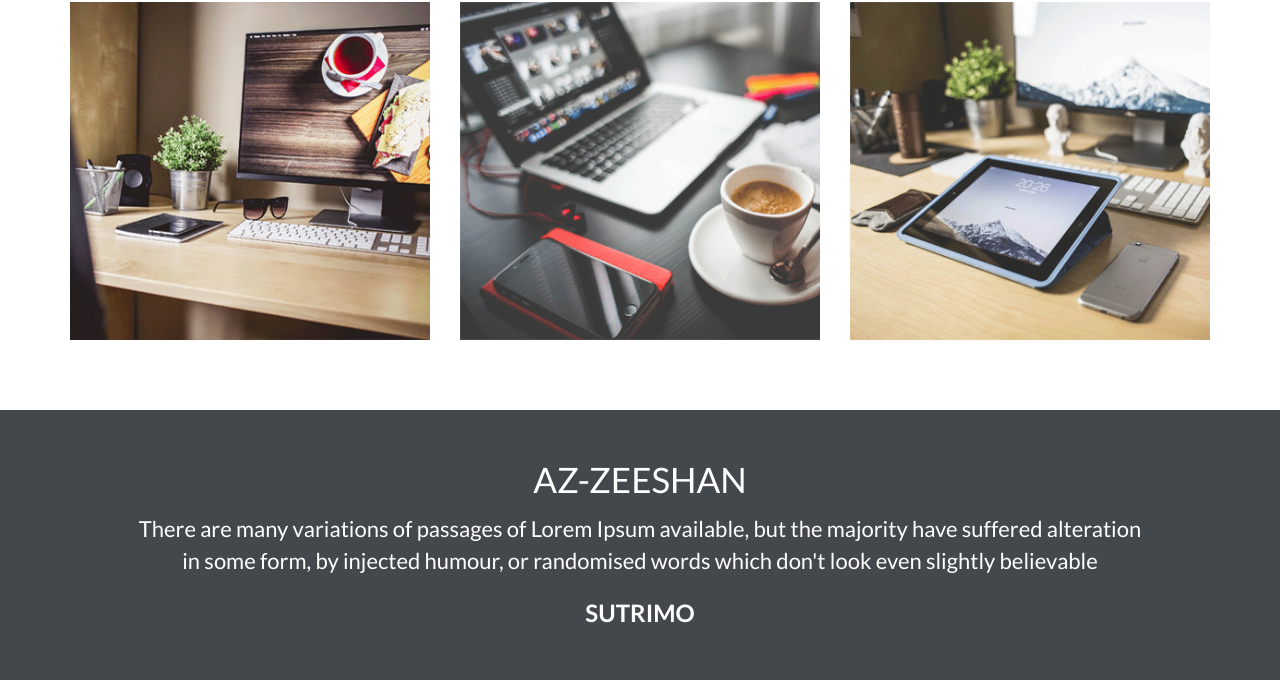
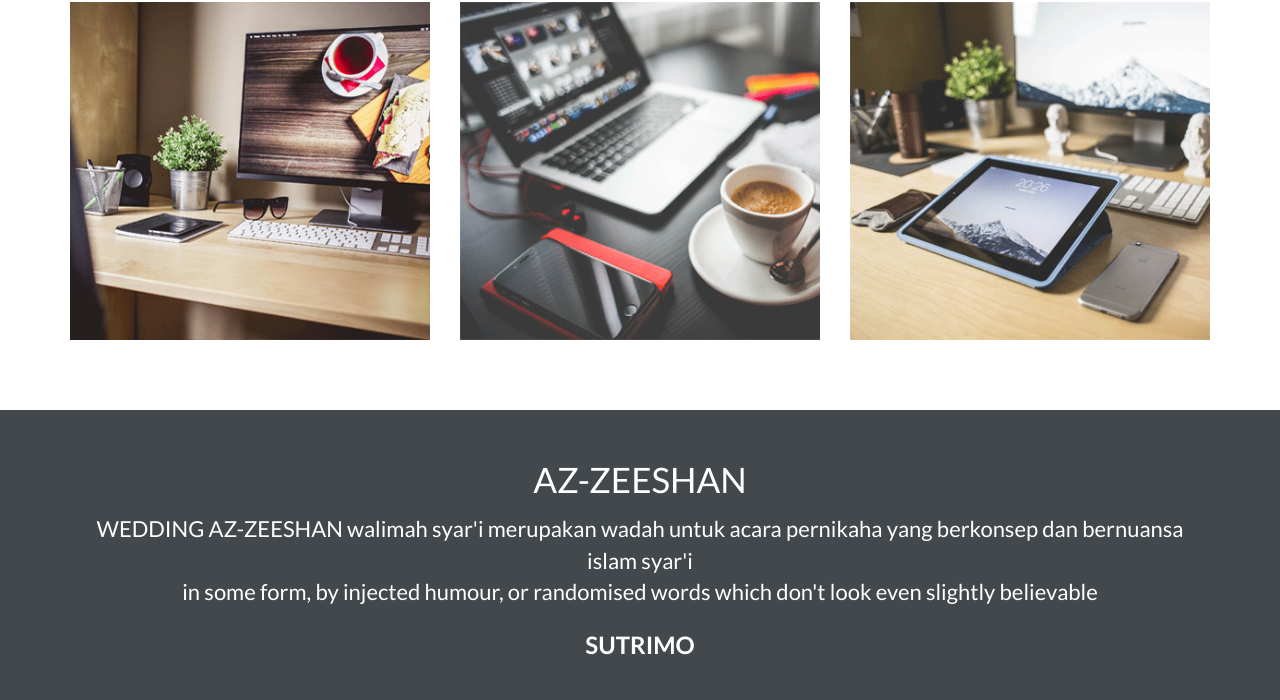
Before and after one commit to sutrimo-momo/sutrimo-momo.github.io, a plain HTML site: page index.html in a window 1280 px wide. Shown: the part 2167-2867 px from the top of the page. Drawn offline with Linux system fonts and the light colour scheme.

Commit message:
Update index.html

```diff
--- a/index.html
+++ b/index.html
@@ -112,7 +112,7 @@
 		<div class="row">
 			<div class="col-md-12">
 				<h1>az-zeeshan</h1>
-				<p>There are many variations of passages of Lorem Ipsum available, but the majority have suffered alteration
+				<p>WEDDING AZ-ZEESHAN walimah syar'i merupakan wadah untuk acara pernikaha yang berkonsep dan bernuansa islam syar'i
 				<br />
 				in some form, by injected humour, or randomised words which don't look even slightly believable</p>
 				<span>SUTRIMO</span>
```
